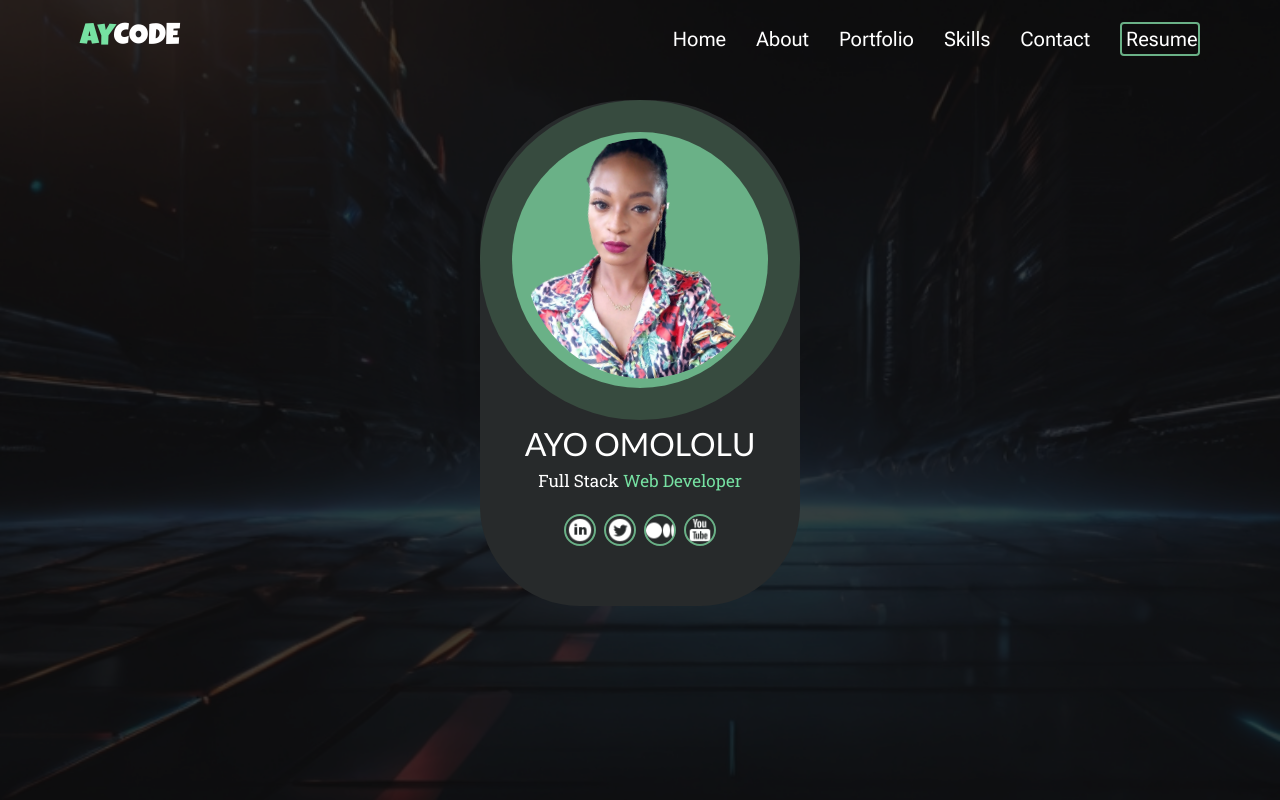
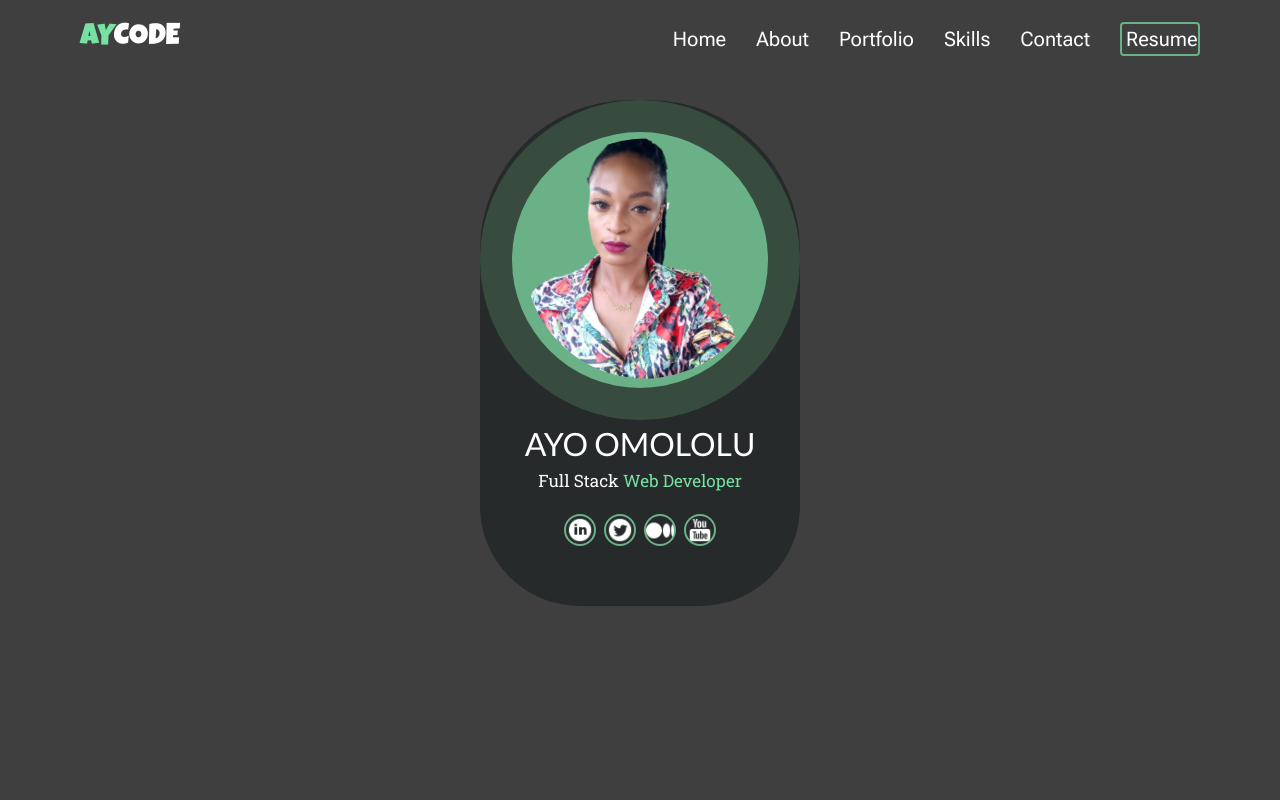
Before and after one commit to Ayokunnumi1/ayokunnumi-portfolio, a React (Create React App) app in the folder front-end/: page / in a window 1280 px wide. Shown: the top 800 px of the page. Built offline with nearby package versions, Linux system fonts and the light colour scheme; no server answers.

Commit message:
Remove bkgd from tailwind config

```diff
--- a/front-end/tailwind.config.js
+++ b/front-end/tailwind.config.js
@@ -5,19 +5,16 @@ module.exports = {
     extend: {
       screens: {
         sd: "485px",
-        xlg: "1300px"
+        xlg: "1300px",
       },
       spacing: {
-        "gap-1": "28rem"
+        "gap-1": "28rem",
       },
       colors: {
         "custom-gray": "#2A3132",
         "custom-green": "#6AB187",
         "custom-black": "#272A2B",
       },
-      backgroundImage: (theme) => ({
-        "home-pg-bg-image": "url('./assets/tech-bg.jpg')",
-      }),
       rounded: {
         51: "51px",
       },
```
